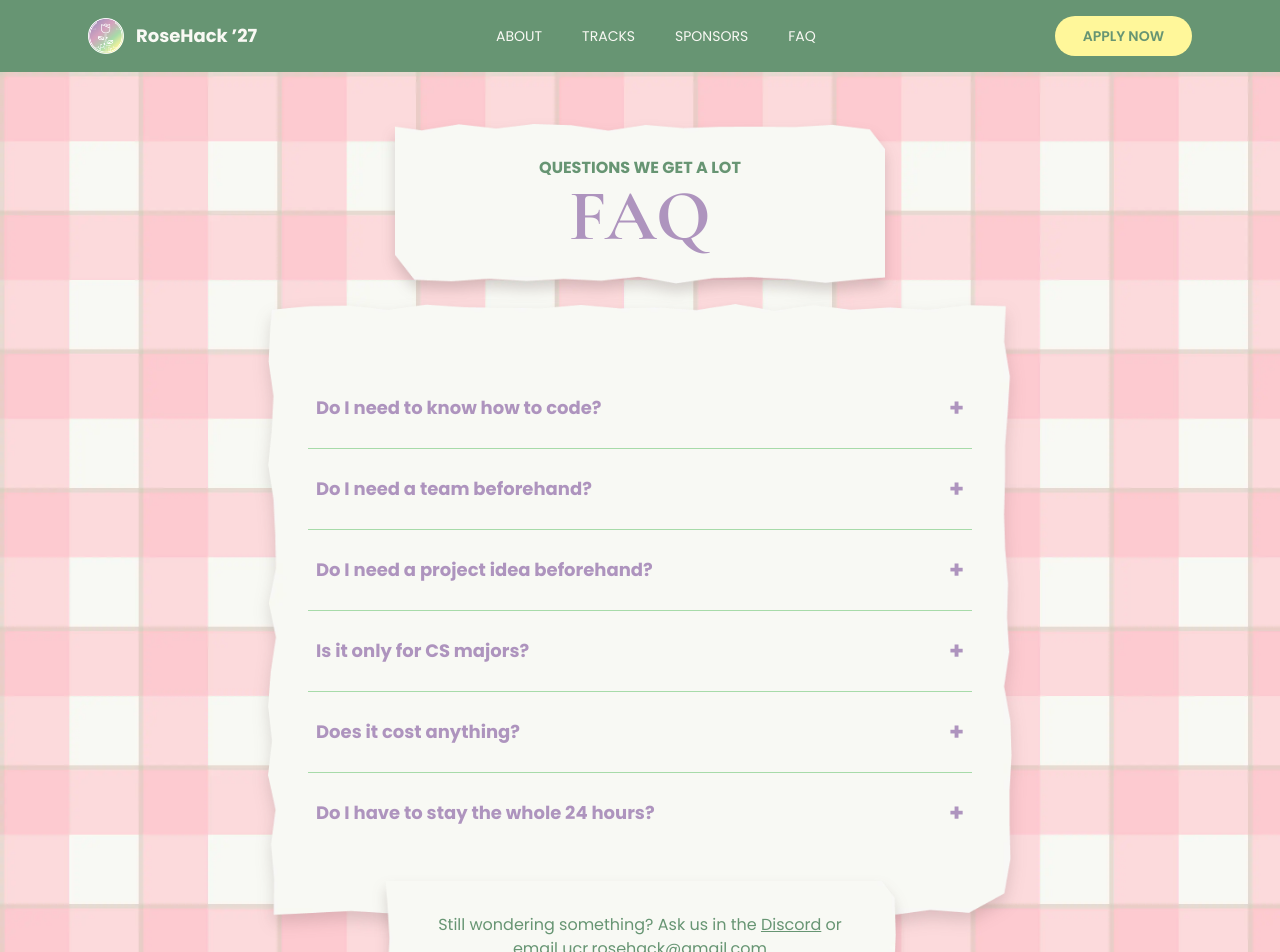
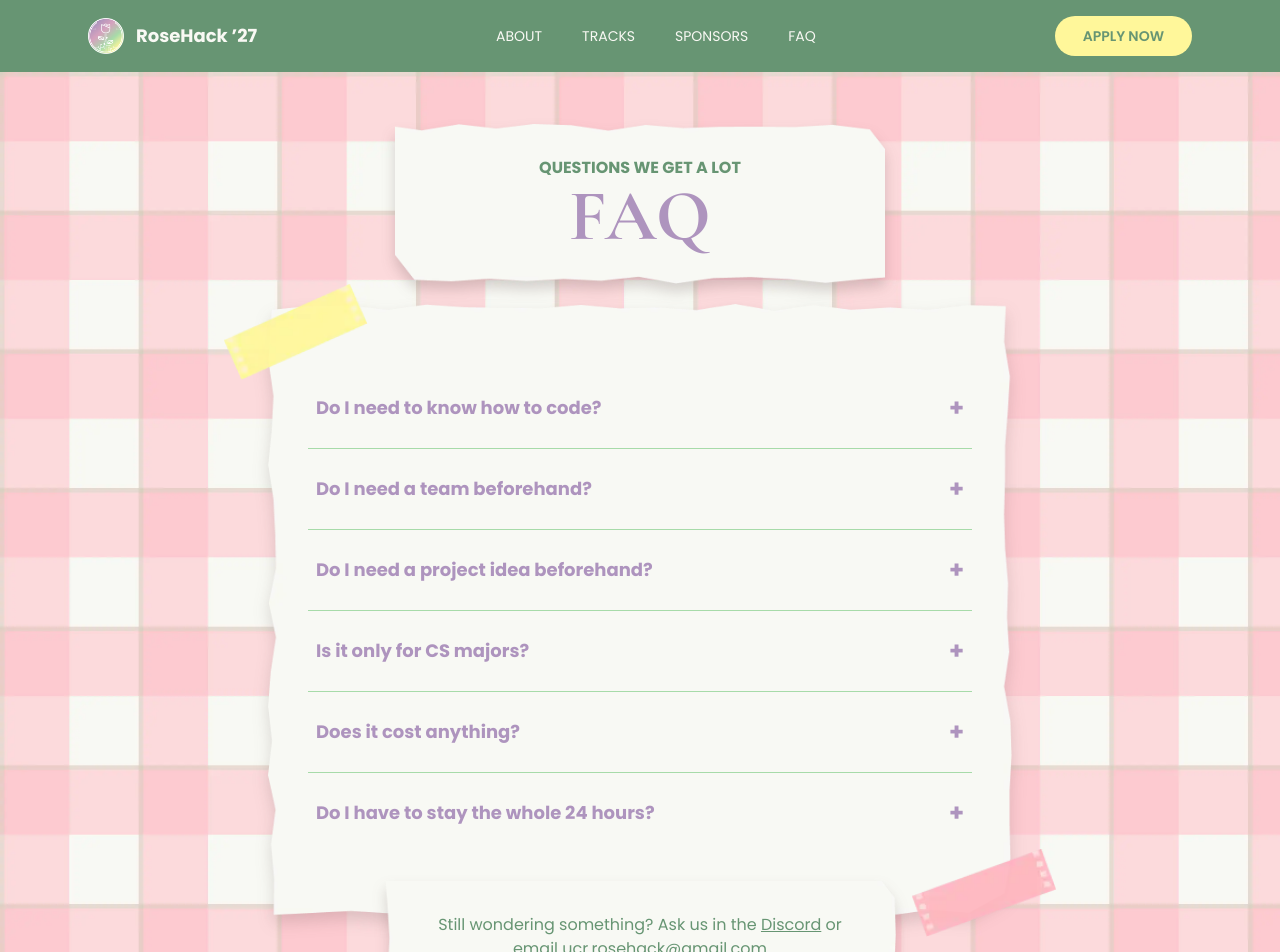
Before and after one commit to rosehackucr/rosehack27, a Next.js app: page /faq in a window 1280 px wide. Shown: the top 952 px of the page. Built offline with nearby package versions, Linux system fonts and the light colour scheme.

Commit message:
added Ribbons

```diff
--- a/src/app/faq/page.tsx
+++ b/src/app/faq/page.tsx
@@ -1,3 +1,4 @@
+import Image from "next/image";
 import QACard from "@/components/faq/question-answer-card";
 
 const FAQ = () => {
@@ -23,7 +24,27 @@ const FAQ = () => {
       </section>
 
       <section className="mx-auto justify-center pt-0 text-left">
-        <div className="relative mx-auto max-w-3xl">
+        <div className="relative mx-auto max-w-3xl overflow-visible">
+          {/* Yellow Ribbon */}
+          <Image
+            src="/faq/yellow.webp"
+            alt=""
+            width={140}
+            height={60}
+            draggable={false}
+            className="pointer-events-none absolute -top-5 -left-8 z-20 w-36 select-none"
+          />
+
+          {/* Pink Ribbon */}
+          <Image
+            src="/faq/pink.webp"
+            alt=""
+            width={140}
+            height={60}
+            draggable={false}
+            className="pointer-events-none absolute -right-8 -bottom-5 z-20 w-36 select-none"
+          />
+
           {/* Main Section */}
           <section className="text-left">
             <div className="m-3 flex-col items-center bg-[url('/faq/paper-card-main.webp')] bg-[length:100%_100%] bg-center bg-no-repeat px-10 pt-20 pb-20 text-left drop-shadow-[0_8px_8px_rgba(80,60,60,0.18)]">
```
Also changed, not shown: public/faq/pink.webp (added), public/faq/yellow.webp (added).
